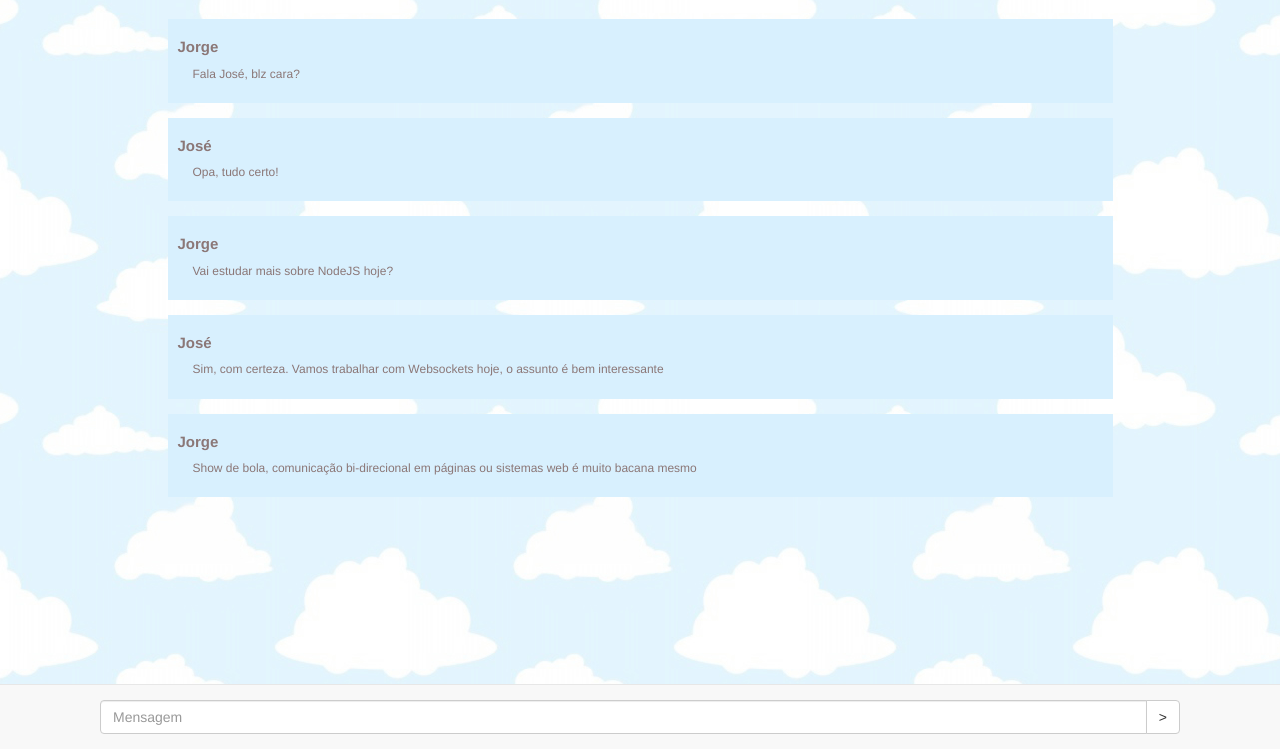
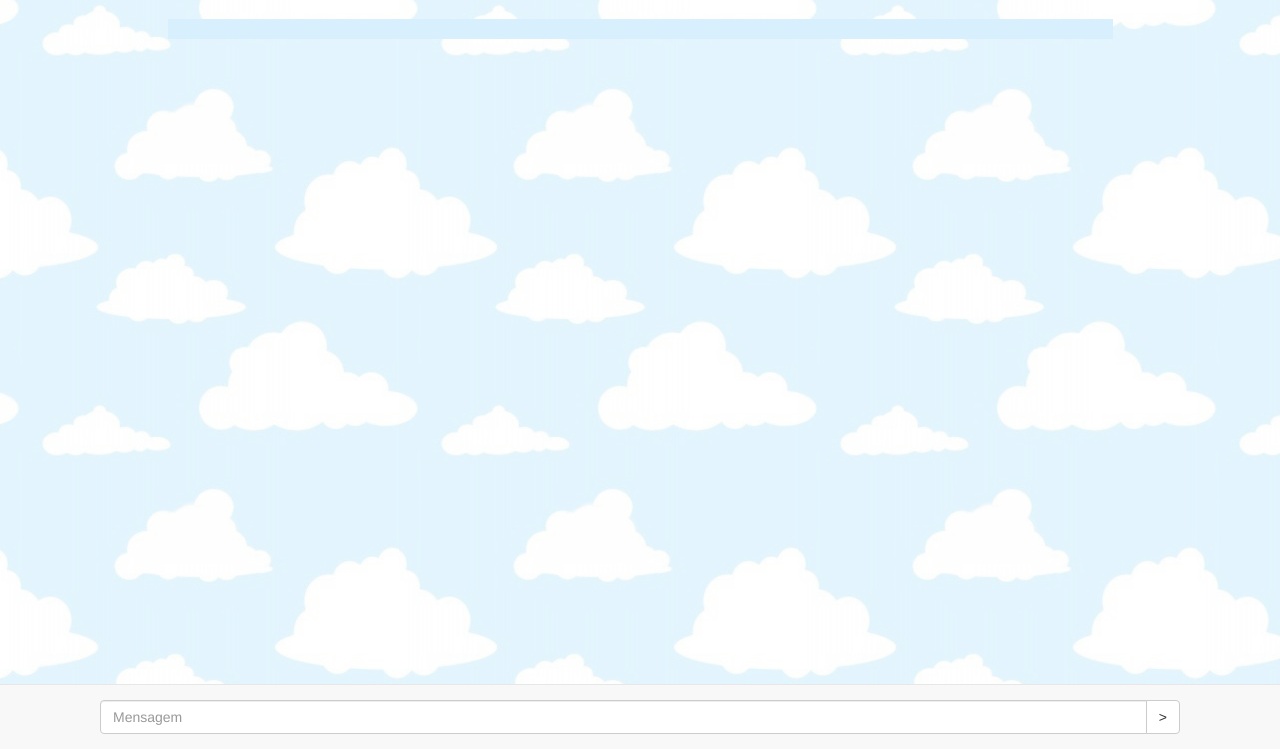
Before and after one commit to lucas2502/nodejs-course, a Node server app: template multiroom_chat/app/views/chat.ejs in a window 1280 px wide. Shown: the part 51-800 px from the top of the page. Run offline with Node 20, Linux system fonts and the light colour scheme; the template is opened without the code that fills it: most values are stand-ins (such as "Sample title", 1, 10 or a date in 2020); some libraries are stand-ins or nearby versions.

Commit message:
config swap talk in chat

```diff
--- a/multiroom_chat/app.js
+++ b/multiroom_chat/app.js
@@ -8,7 +8,25 @@ const server = app.listen(80, function(){
 
 const io = require('socket.io').listen(server);
 
+app.set('io', io);
+
 // Creat connect websocket
 io.on('connection', function(socket){
+    console.log('Cliente conectou!')
+    socket.on('disconnect'), function(){
+        console.log("Cliente desconectou");
+    }
+
+    socket.on('msgParaServidor', function(data){
+        socket.emit(
+            'msgParaCliente',
+            {apelido: data.apelido, mensagem: data.mensagem}
+        );
+
+        socket.broadcast.emit(
+            'msgParaCliente',
+            {apelido: data.apelido, mensagem: data.mensagem}
+        );
+    });
 
 });
--- a/multiroom_chat/app/views/chat.ejs
+++ b/multiroom_chat/app/views/chat.ejs
@@ -71,30 +71,9 @@
 		<div class="container">
             <div class="row conversa" id="conversa">
 				<div class="col-md-1"></div>
-				<div class="col-md-10">
+				<div class="col-md-10" id="dialogos">
 					<div class="dialogo">
-						<h4>Jorge</h4>
-						<p>Fala José, blz cara?</p>
-					</div>
 
-					<div class="dialogo">
-						<h4>José</h4>
-						<p>Opa, tudo certo!</p>
-					</div>
-
-					<div class="dialogo">
-						<h4>Jorge</h4>
-						<p>Vai estudar mais sobre NodeJS hoje?</p>
-					</div>
-
-					<div class="dialogo">
-						<h4>José</h4>
-						<p>Sim, com certeza. Vamos trabalhar com Websockets hoje, o assunto é bem interessante</p>
-					</div>
-
-					<div class="dialogo">
-						<h4>Jorge</h4>
-						<p>Show de bola, comunicação bi-direcional em páginas ou sistemas web é muito bacana mesmo</p>
 					</div>
 				</div>
 				<div class="col-md-1"></div>
@@ -127,16 +106,15 @@
 		<nav class="navbar navbar-default navbar-fixed-bottom" role="navigation">
 			<div class="container">
 				<div class="panel-body campo-mensagem">
-					<form>
 						<div class="col-md-12">
 							<div class="input-group">
-								<input type="text" class="form-control" placeholder="Mensagem">
+								<input type="text" class="form-control" id="mensagem" placeholder="Mensagem">
+								<input type="hidden" value="<%= dadosForm.apelido%>" id="apelido">
 								<span class="input-group-btn">
-									<button class="btn btn-default" type="button">></button>
+									<button class="btn btn-default" id="enviar_menssagem"type="button">></button>
 								</span>
 							</div>
 						</div>
-					</form>
 				</div>
 			</div>
 		</nav>
@@ -145,6 +123,24 @@
 		<script src="/socket.io/socket.io.js"></script>
 		<script>
 			const socket = io('http://localhost');
+
+			$(#vniar_mensagem).click(function(){
+				socket.emit(
+					'msgParaServidor',
+					{apelido: $('#apelido').val(), mensagem: $('#mensagem').val()}
+				)
+			})
+
+			socket.on('msgParaCliente', function(data){
+				var html = '';
+
+				html += '<div class="dialogo>';
+					html += '<h4>' + data.apelido + '</h4>';
+					html += <'p'> + data,mensagem + '</p>';
+				html+= '</div';
+
+				$('#dialogos').append(html);
+			});
 		</script>
 	</body>
 </html>
```
Also changed, not shown: multiroom_chat/app/controllers/chat.js (+12 -6 lines).
